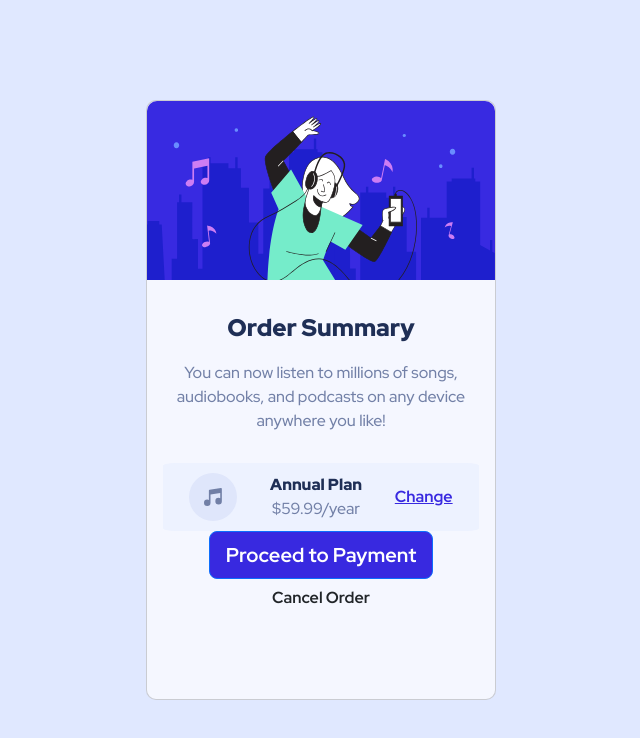
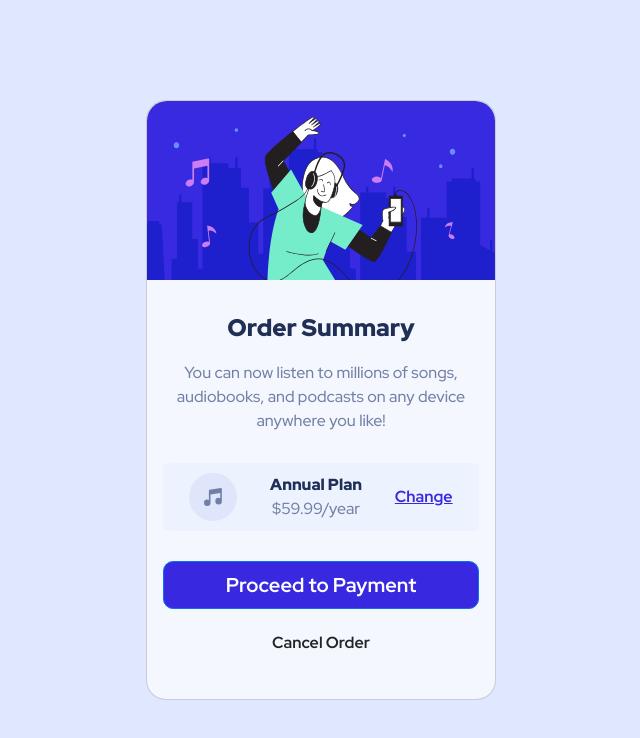
Before and after one commit to Argetlahm/order-summary-component-bootstrap, a plain HTML site: page index.html in a window 1280 px wide. Shown: the whole page, without its empty margins (319-959 px from the left). Drawn offline with nearby package versions, Linux system fonts and the light colour scheme.

Commit message:
update css file

```diff
--- a/style.css
+++ b/style.css
@@ -5,7 +5,7 @@
     width: 350px;
     height: 600px;
     background-color: hsl(225, 100%, 98%);
-    border-radius: 10px;
+    border-radius: 20px;
     margin: auto;
     text-align: center;
     display: flex;
@@ -23,8 +23,14 @@ p {
     color: hsl(224, 23%, 55%);
 }
 
-button.btn{
+button.btn {
     font-weight: 700;
+    margin-top: 15px;
+}
+
+.btn-lg {
+    width: 100%;
+    border-radius: 10px;
 }
 
 p strong, h1{
@@ -53,6 +59,7 @@ p strong, h1{
     align-items: center;
     justify-content:space-around;
     margin-top: 30px;
+    margin-bottom: 15px;
 }
 
 .plan-desc{
```
